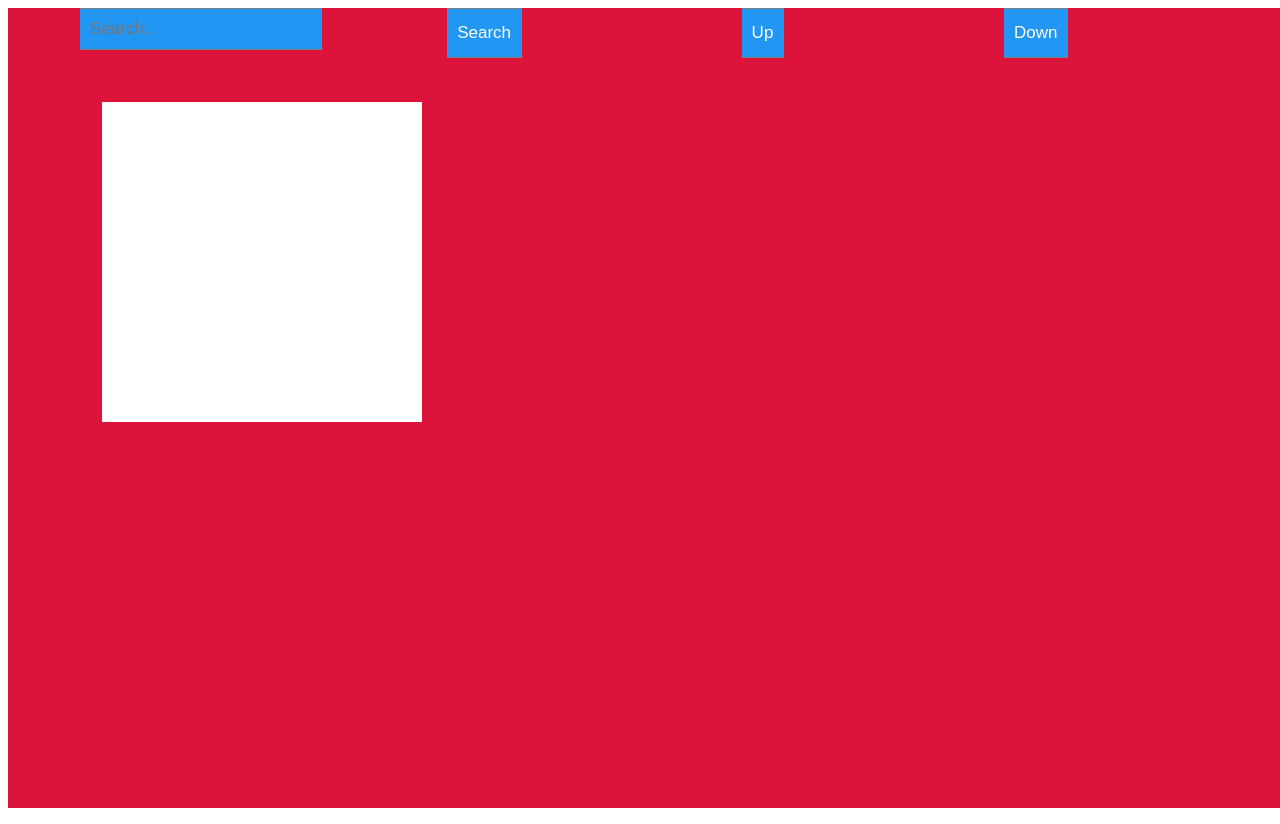
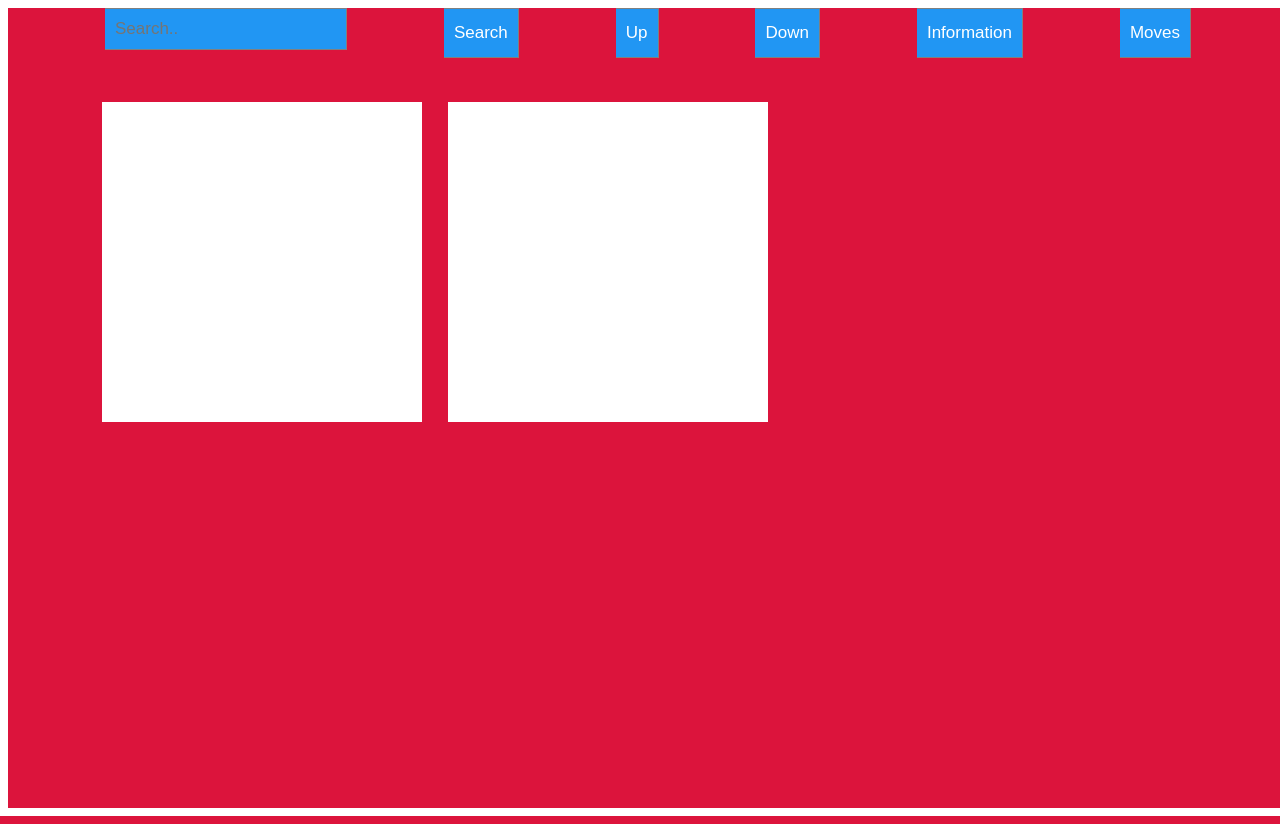
Before and after one commit to Karambeium/BlushyPokeDex, a PHP site: page / in a window 1280 px wide. Run offline with PHP 8.4, Linux system fonts and the light colour scheme; some libraries are stand-ins or nearby versions.

Commit message:
Formatted info/moves+buttons, auto caps name bar

```diff
--- a/index.html
+++ b/index.html
@@ -14,18 +14,23 @@
      <!-- <button id = "byIndex" onClick = "getPokemonByIndex(150)">By Index</button> -->
      <button id = "up" onClick = "incrementPokemonUp()">Up</button>
      <button id = "down" onClick = "incrementPokemonDown()">Down</button>
-    </div>
-    <p id = "info">
-
-    </p>
-    <p id = moves>
-
-    </p>
+     <button id = "infoShower" onClick = "show('info')">Information</button>
+     <button id = "movesShower" onClick = "show('moves')">Moves</button>
 </div>
 
 <div class="image-box">
     <div class="pokemonImage, inside-box">
         <img id = "pokemonImage" src = ""></img>
+    </div>
+</div>
+
+<div class="info-box">
+    <p id = "info">
+
+    </p>
+    <p id = "moves" style = "display: none">
+
+    </p>
 </div>
 
 
--- a/script.js
+++ b/script.js
@@ -89,6 +89,7 @@
     document.getElementById("moves").innerHTML = "";
     currentPokemonData.moves.forEach(move => document.getElementById("moves").innerHTML += (stringFormatter(move.move.name) + "<br>"));
     console.log(document.getElementById("moves").innerHTML);
+    document.getElementById("searchBar").value = currentPokemonData.name.substring(0,1).toUpperCase() + currentPokemonData.name.substring(1);
 }
 
 function stringFormatter(str) {
@@ -99,3 +100,15 @@
     strArr.forEach(string => temp += string + " ");
     return(temp);
 }
+
+function show(id) {
+    document.getElementById(id).style.display = "block";
+    if (id === "moves") {
+        document.getElementById("info").style.display = "none";
+    } else if (id === "info") {
+        document.getElementById("moves").style.display = "none";
+        if (document.getElementById("moves").style.height >= "25vw") {
+            document.getElementById("moves").style.overflow = "scroll"
+        }
+    }
+}
--- a/styles.css
+++ b/styles.css
@@ -21,6 +21,15 @@
     left: 8vw;
 }
 
+.info-box {
+    background-color: white;
+    width: 25vw;
+    height: 25vw;
+    position: absolute;
+    top: 8vw;
+    left: 35vw;
+}
+
 /*Puts Pokemon Image inside Box*/
 .inside-box {
     position: absolute;
@@ -33,7 +42,7 @@
 
 /*Style the search field*/
 form.pokemon-search input[type=text] {
-    position:absolute;
+    /* position:absolute; */
     left:80px;
     padding: 10px;
     font-size: 17px;
```
